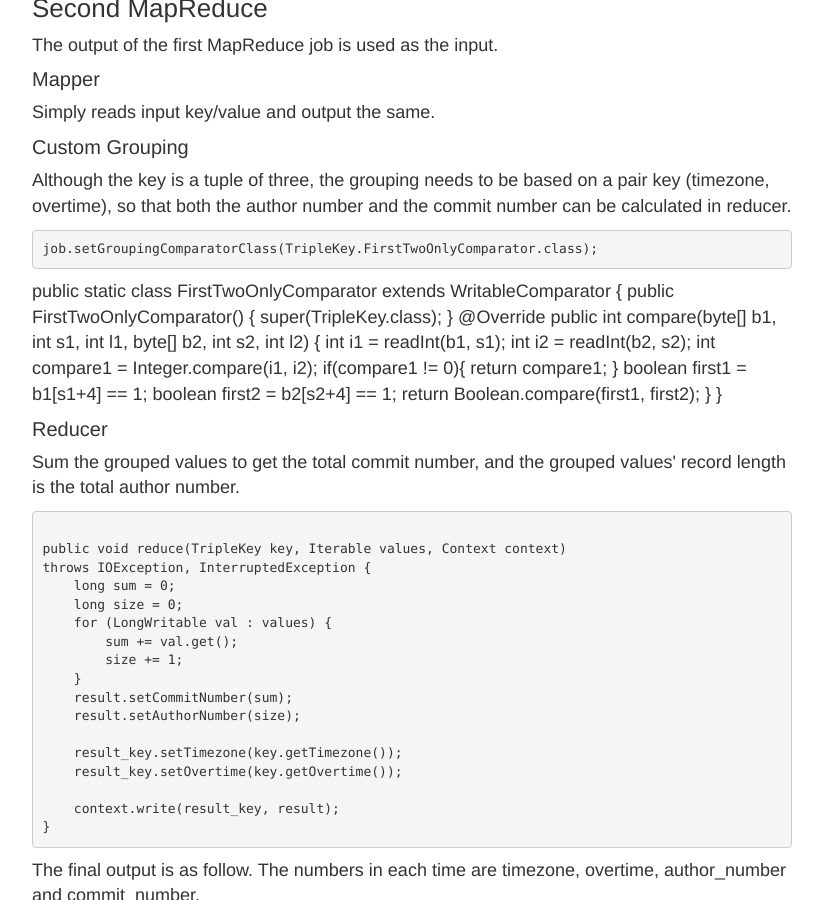
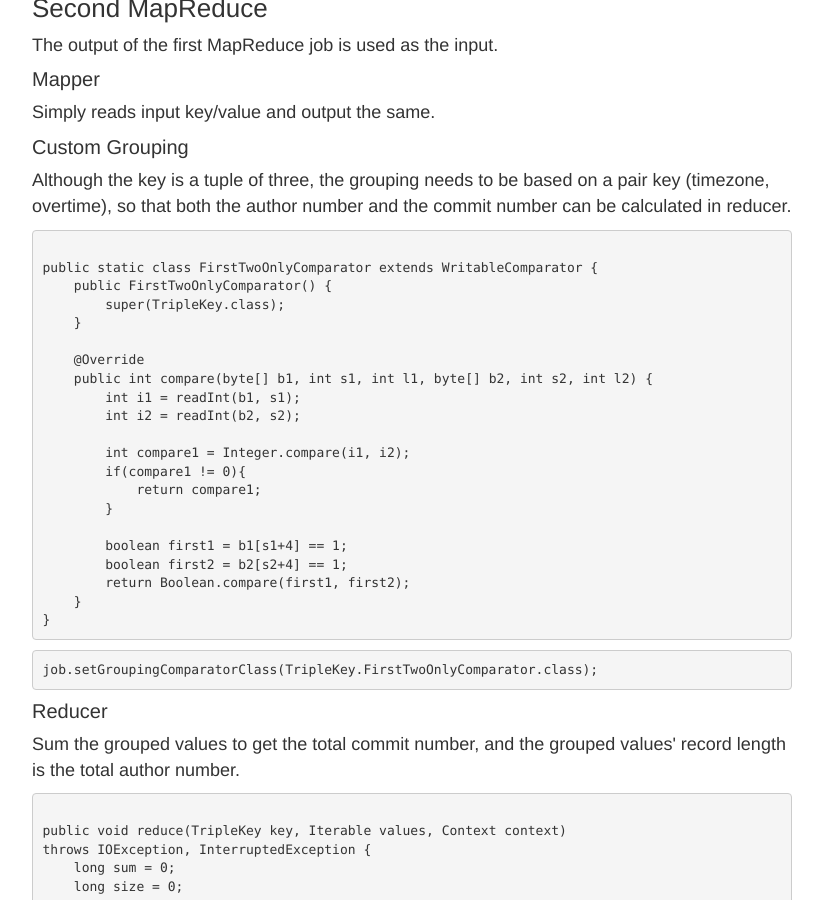
Before and after one commit to AlunYou/AlunYou.github.io, a Jekyll site: the page built from _posts/2016-03-13-Hot github projects contribution by timezones.html, in a window 1280 px wide and 900 px high, scrolled down 1833 px. Shown: the whole window, without its empty margins (228-1051 px from the left). Built offline with Jekyll 4.4.1, drawn with Linux system fonts in a browser that asks for light colours; comment, search, counter and statistics services are not loaded.

Commit message:
modify layout issue

```diff
--- a/_posts/2016-03-13-Hot github projects contribution by timezones.html
+++ b/_posts/2016-03-13-Hot github projects contribution by timezones.html
@@ -422,6 +422,8 @@ public class TimezonePartitioner extends Partitioner<TripleKey, LongWritable>{
 -8:0:txfe@gmail.com 45</code></pre>
         </section>
 
+
+
         <h3>Second MapReduce</h3>
         The output of the first MapReduce job is used as the input.
         <h4>Mapper</h4>
@@ -429,7 +431,7 @@ public class TimezonePartitioner extends Partitioner<TripleKey, LongWritable>{
         <h4>Custom Grouping</h4>
         <section>Although the key is a tuple of three, the grouping needs to be based on a pair key (timezone, overtime),
             so that both the author number and the commit number can be calculated in reducer.</section>
-        <pre><code>job.setGroupingComparatorClass(TripleKey.FirstTwoOnlyComparator.class);</code></pre>
+        <pre><code>
 public static class FirstTwoOnlyComparator extends WritableComparator {
     public FirstTwoOnlyComparator() {
         super(TripleKey.class);
```
Also changed, not shown: other parts of _posts/2016-03-13-Hot github projects contribution by timezones.html (+2 -0 lines), 1 other file.
